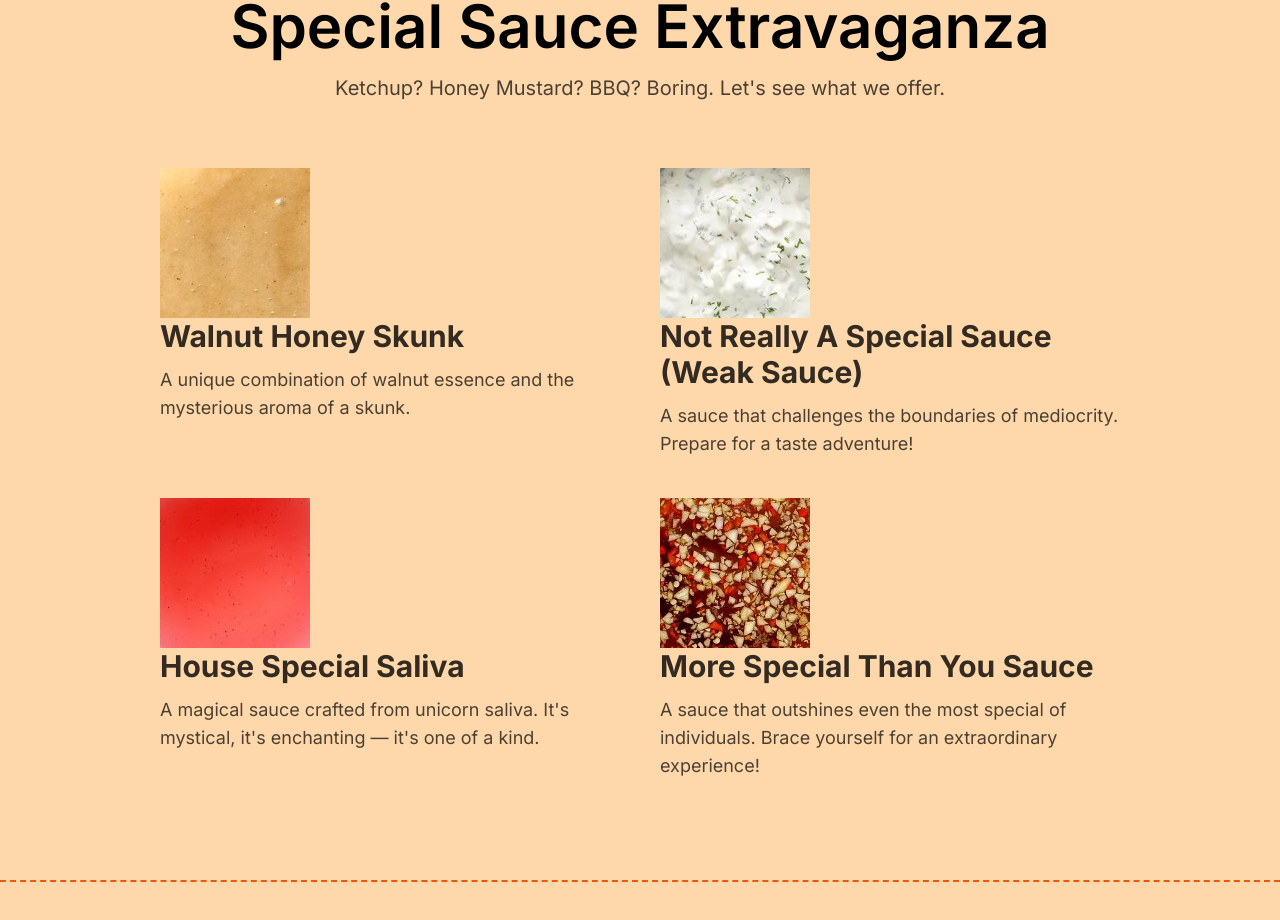
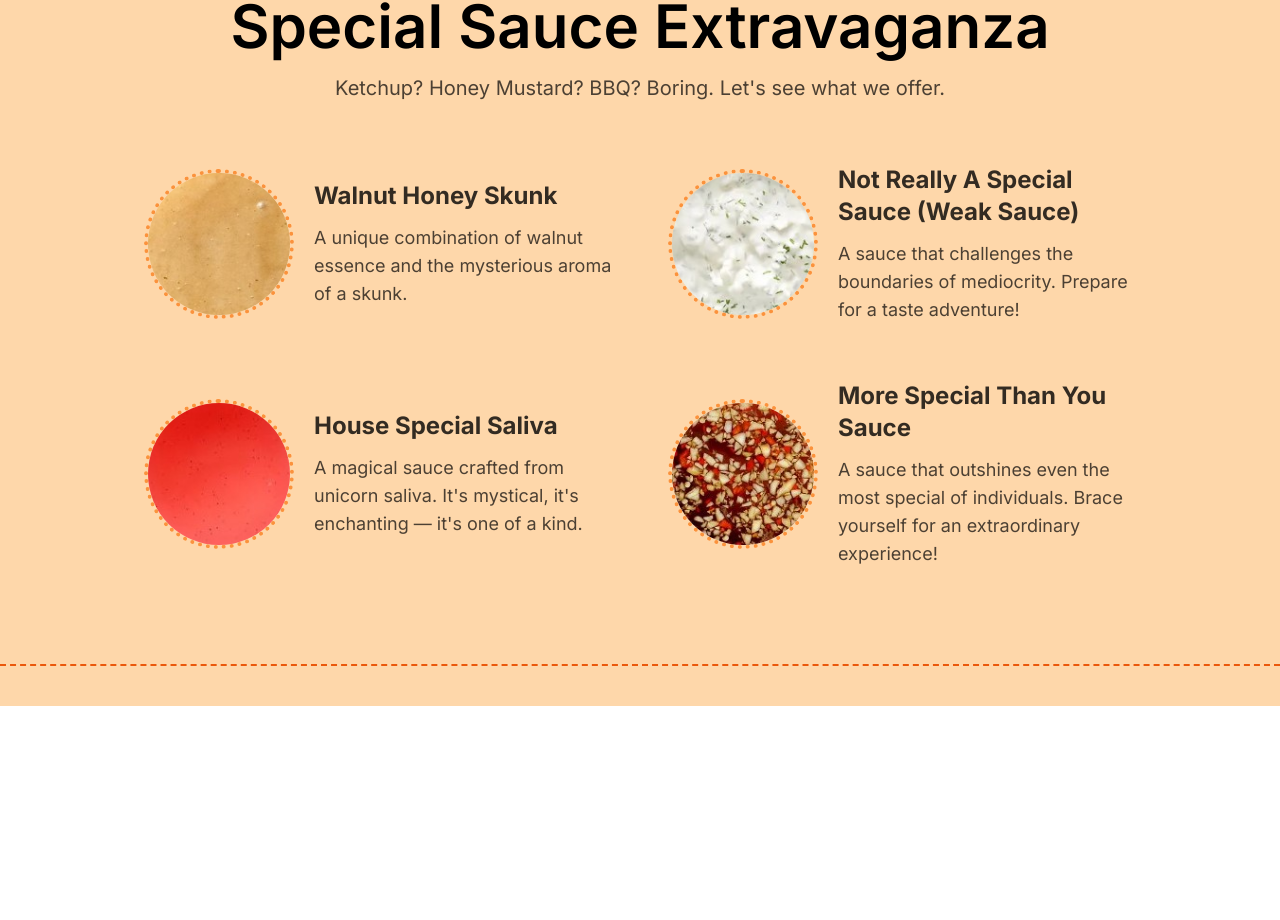
Before and after one commit to dtran813/thicken, a Next.js app: page / in a window 1280 px wide. Shown: the part 4542-5462 px from the top of the page. After the commit the page ends 5248 px from the top, so only its background shows below. Built offline with nearby package versions, Linux system fonts and the light colour scheme.

Commit message:
Improve SauceInfo component

```diff
--- a/app/components/SauceInfo.tsx
+++ b/app/components/SauceInfo.tsx
@@ -8,12 +8,21 @@ interface SauceInfoProps {
 
 const SauceInfo: React.FC<SauceInfoProps> = ({ name, desc, imgSrc }) => {
   return (
-    <div className="w-[500px] p-5">
+    <div className="flex w-[500px] items-center gap-x-3 p-2 sm:gap-x-5 sm:p-4">
       <div>
-        <Image src={imgSrc} alt={`${name}: ${desc}`} />
+        <Image
+          src={imgSrc}
+          alt={`${name}: ${desc}`}
+          className="rounded-full border-4 border-dotted border-orange-400"
+        />
       </div>
-      <h3 className="text-3xl font-bold text-black/80">{name}</h3>
-      <p className="mt-3 text-lg text-black/70">{desc}</p>
+
+      <div className="basis-3/4 sm:flex-1">
+        <h3 className="text-xl font-bold text-black/80 md:text-2xl">{name}</h3>
+        <p className="mt-1 text-base text-black/70 sm:mt-3 md:text-lg">
+          {desc}
+        </p>
+      </div>
     </div>
   );
 };
--- a/app/page.tsx
+++ b/app/page.tsx
@@ -278,7 +278,7 @@ export default function Home() {
               Ketchup? Honey Mustard? BBQ? Boring. Let&apos;s see what we offer.
             </p>
 
-            <div className="mt-10 flex flex-wrap justify-center">
+            <div className="mt-10 flex flex-wrap justify-center gap-y-6 xl:gap-x-6">
               {saucesInfo.map(({ name, desc, imgSrc }) => (
                 <SauceInfo key={name} imgSrc={imgSrc} name={name} desc={desc} />
               ))}
```
